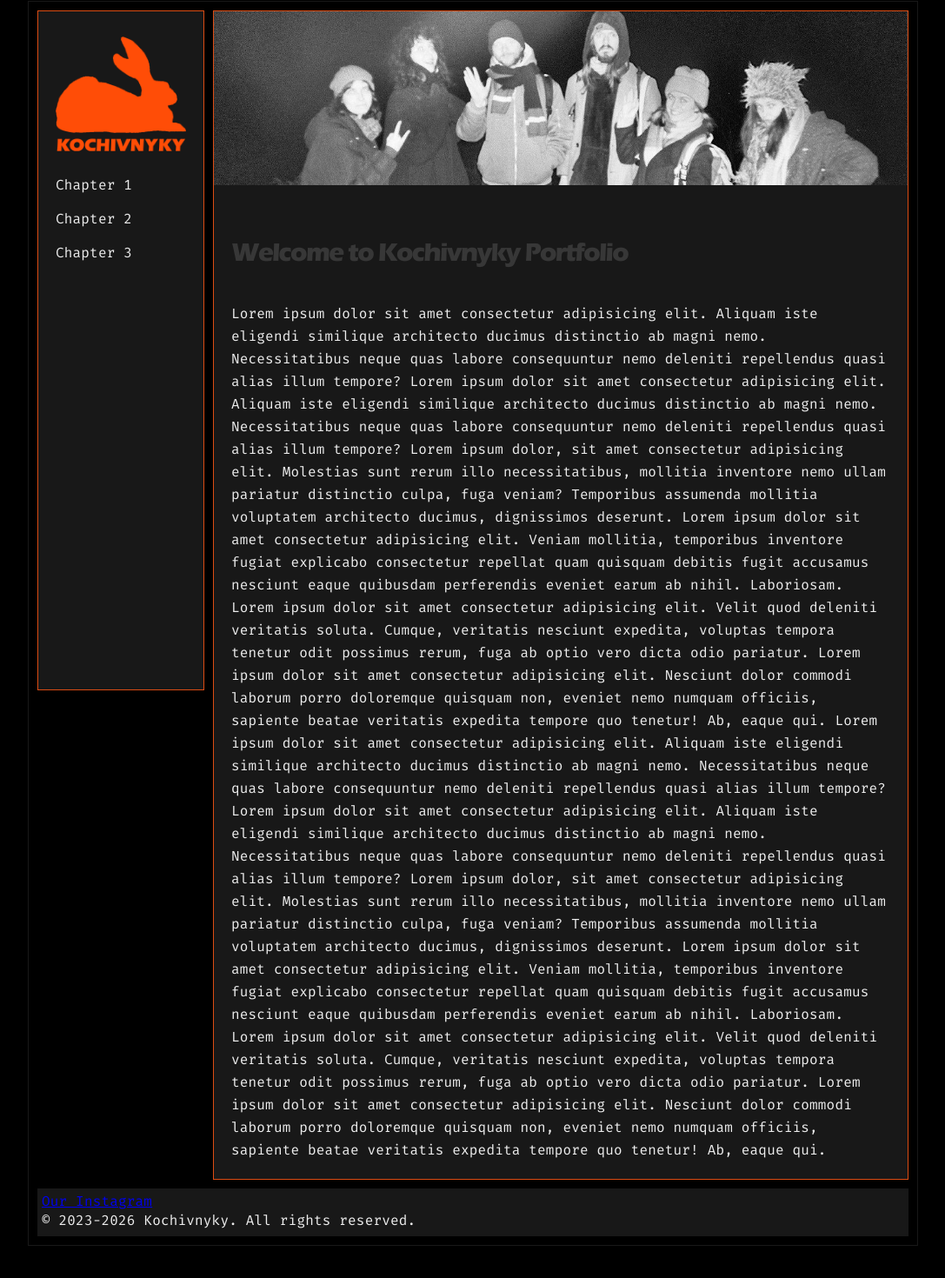
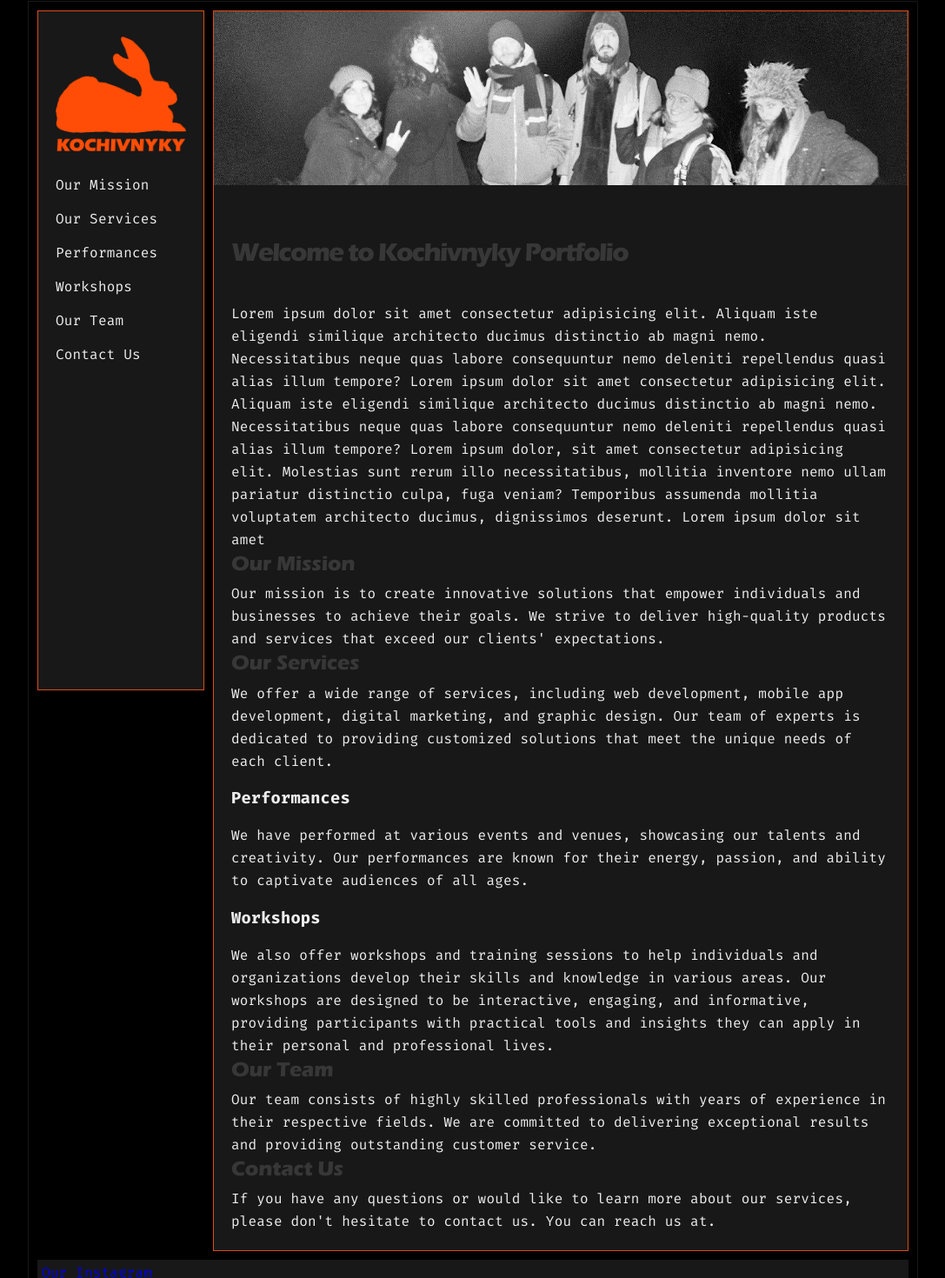
Before and after one commit to timtim40a/kochivnyky-portfolio, a React (Vite) app: page / in a window 1280 px wide. Shown: the part 79-1549 px from the top of the page at 87% size, without its empty margins (96-1183 px from the left). Before the commit the page ends 1512 px from the top, so only its background shows below. Built offline with nearby package versions, Linux system fonts and the light colour scheme.

Commit message:
Add dynamic Table of contents to navbar

```diff
--- a/src/App.tsx
+++ b/src/App.tsx
@@ -7,8 +7,8 @@ function App() {
         <>
             <div className={styles.bodyWrapper}>
                 <div className={styles.sidebarWrapper}>
-                <Navbar />
-            </div>
+                    <Navbar />
+                </div>
                 <main className={styles.main}>
                     <div className={styles.imageContainer}>
                         <img
@@ -35,48 +35,51 @@ function App() {
                             pariatur distinctio culpa, fuga veniam? Temporibus
                             assumenda mollitia voluptatem architecto ducimus,
                             dignissimos deserunt. Lorem ipsum dolor sit amet
-                            consectetur adipisicing elit. Veniam mollitia,
-                            temporibus inventore fugiat explicabo consectetur
-                            repellat quam quisquam debitis fugit accusamus
-                            nesciunt eaque quibusdam perferendis eveniet earum
-                            ab nihil. Laboriosam. Lorem ipsum dolor sit amet
-                            consectetur adipisicing elit. Velit quod deleniti
-                            veritatis soluta. Cumque, veritatis nesciunt
-                            expedita, voluptas tempora tenetur odit possimus
-                            rerum, fuga ab optio vero dicta odio pariatur. Lorem
-                            ipsum dolor sit amet consectetur adipisicing elit.
-                            Nesciunt dolor commodi laborum porro doloremque
-                            quisquam non, eveniet nemo numquam officiis,
-                            sapiente beatae veritatis expedita tempore quo
-                            tenetur! Ab, eaque qui. Lorem ipsum dolor sit amet
-                            consectetur adipisicing elit. Aliquam iste eligendi
-                            similique architecto ducimus distinctio ab magni
-                            nemo. Necessitatibus neque quas labore consequuntur
-                            nemo deleniti repellendus quasi alias illum tempore?
-                            Lorem ipsum dolor sit amet consectetur adipisicing
-                            elit. Aliquam iste eligendi similique architecto
-                            ducimus distinctio ab magni nemo. Necessitatibus
-                            neque quas labore consequuntur nemo deleniti
-                            repellendus quasi alias illum tempore? Lorem ipsum
-                            dolor, sit amet consectetur adipisicing elit.
-                            Molestias sunt rerum illo necessitatibus, mollitia
-                            inventore nemo ullam pariatur distinctio culpa, fuga
-                            veniam? Temporibus assumenda mollitia voluptatem
-                            architecto ducimus, dignissimos deserunt. Lorem
-                            ipsum dolor sit amet consectetur adipisicing elit.
-                            Veniam mollitia, temporibus inventore fugiat
-                            explicabo consectetur repellat quam quisquam debitis
-                            fugit accusamus nesciunt eaque quibusdam perferendis
-                            eveniet earum ab nihil. Laboriosam. Lorem ipsum
-                            dolor sit amet consectetur adipisicing elit. Velit
-                            quod deleniti veritatis soluta. Cumque, veritatis
-                            nesciunt expedita, voluptas tempora tenetur odit
-                            possimus rerum, fuga ab optio vero dicta odio
-                            pariatur. Lorem ipsum dolor sit amet consectetur
-                            adipisicing elit. Nesciunt dolor commodi laborum
-                            porro doloremque quisquam non, eveniet nemo numquam
-                            officiis, sapiente beatae veritatis expedita tempore
-                            quo tenetur! Ab, eaque qui.
+                        </p>
+                        <h2>Our Mission</h2>
+                        <p>
+                            Our mission is to create innovative solutions that
+                            empower individuals and businesses to achieve their
+                            goals. We strive to deliver high-quality products
+                            and services that exceed our clients' expectations.
+                        </p>
+                        <h2>Our Services</h2>
+                        <p>
+                            We offer a wide range of services, including web
+                            development, mobile app development, digital
+                            marketing, and graphic design. Our team of experts
+                            is dedicated to providing customized solutions that
+                            meet the unique needs of each client.
+                        </p>
+                        <h3>Performances</h3>
+                        <p>
+                            We have performed at various events and venues,
+                            showcasing our talents and creativity. Our
+                            performances are known for their energy, passion,
+                            and ability to captivate audiences of all ages.
+                        </p>
+                        <h3>Workshops</h3>
+                        <p>
+                            We also offer workshops and training sessions to
+                            help individuals and organizations develop their
+                            skills and knowledge in various areas. Our workshops
+                            are designed to be interactive, engaging, and
+                            informative, providing participants with practical
+                            tools and insights they can apply in their personal
+                            and professional lives.
+                        </p>
+                        <h2>Our Team</h2>
+                        <p>
+                            Our team consists of highly skilled professionals
+                            with years of experience in their respective fields.
+                            We are committed to delivering exceptional results
+                            and providing outstanding customer service.
+                        </p>
+                        <h2>Contact Us</h2>
+                        <p>
+                            If you have any questions or would like to learn
+                            more about our services, please don't hesitate to
+                            contact us. You can reach us at.
                         </p>
                     </div>
                 </main>
--- a/src/_components/Navbar/Navbar.tsx
+++ b/src/_components/Navbar/Navbar.tsx
@@ -1,3 +1,4 @@
+import TableOfContents from "../TableOfContents/TableOfContents";
 import styles from "./Navbar.module.css";
 
 function Navbar() {
@@ -9,11 +10,7 @@ function Navbar() {
                     alt="Kochivnyky Logo"
                     className={styles.logo}
                 />
-                <div className={styles.contents}>
-                    <div className={styles.chapter}>Chapter 1</div>
-                    <div className={styles.chapter}>Chapter 2</div>
-                    <div className={styles.chapter}>Chapter 3</div>
-                </div>
+                <TableOfContents />
             </nav>
         </>
     );
--- /dev/null
+++ b/src/_components/TableOfContents/TableOfContents.module.css
@@ -0,0 +1,17 @@
+.mainList {
+    list-style: none;
+    grid-row: 2;
+    display: flex;
+    flex-direction: column;
+    gap: 20px;
+}
+
+.heading {
+    text-decoration: none;
+    color: var(--text);
+    transition: all 0.3s ease;
+}
+
+.heading:hover {
+    text-decoration: underline;
+}
--- /dev/null
+++ b/src/_components/TableOfContents/TableOfContents.tsx
@@ -0,0 +1,30 @@
+import { useTocHeadings } from "../../_hooks/useTokHeadings";
+import styles from "./TableOfContents.module.css";
+
+function TableOfContents() {
+    const headings = useTocHeadings();
+
+    if (headings.length === 0) {
+        return null;
+    }
+
+    return (
+        <>
+            <div className={styles.container}>
+                <li className={styles.mainList}>
+                    {headings.map((heading) => (
+                        <a
+                            className={styles.heading}
+                            key={heading.id}
+                            href={`#${heading.id}`}
+                        >
+                            {heading.title}
+                        </a>
+                    ))}
+                </li>
+            </div>
+        </>
+    );
+}
+
+export default TableOfContents;
--- /dev/null
+++ b/src/_hooks/useTokHeadings.tsx
@@ -0,0 +1,32 @@
+import { useEffect, useState } from "react";
+
+type TocItem = {
+    id: string;
+    title: string;
+    level: number;
+};
+
+export function useTocHeadings(selector = "h2, h3") {
+    const [headings, setHeadings] = useState<TocItem[]>([]);
+
+    useEffect(() => {
+        const elements = Array.from(
+            document.querySelectorAll<HTMLHeadingElement>(selector)
+        );
+
+        const items = elements.map((el) => {
+            if (!el.id) {
+                el.id = el.textContent?.trim().toLowerCase().replace(/\s+/g, "-") || "";
+            }
+            return {
+                id: el.id,
+                title: el.textContent?.trim() || "",
+                level: Number(el.tagName.replace("H", "")),
+            };
+        });
+
+        setHeadings(items);
+    }, [selector]);
+
+    return headings;
+}
```
Also changed, not shown: src/_hooks/useActiveHeading.tsx (added).
